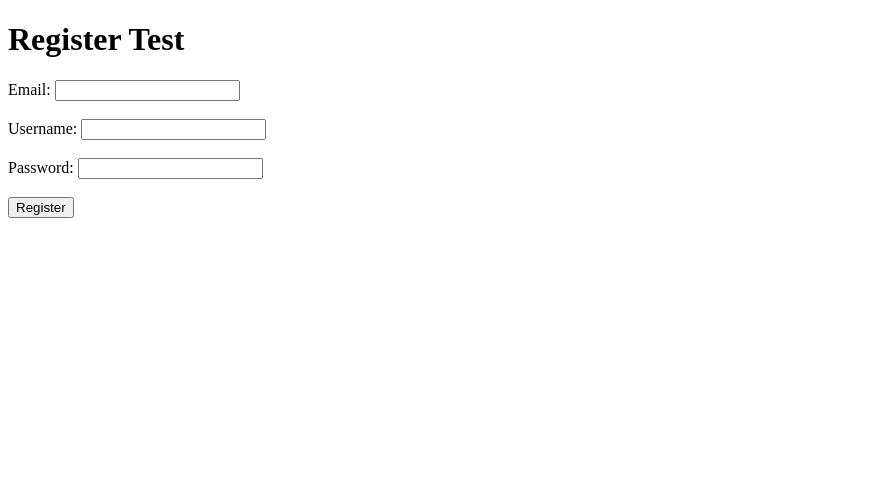
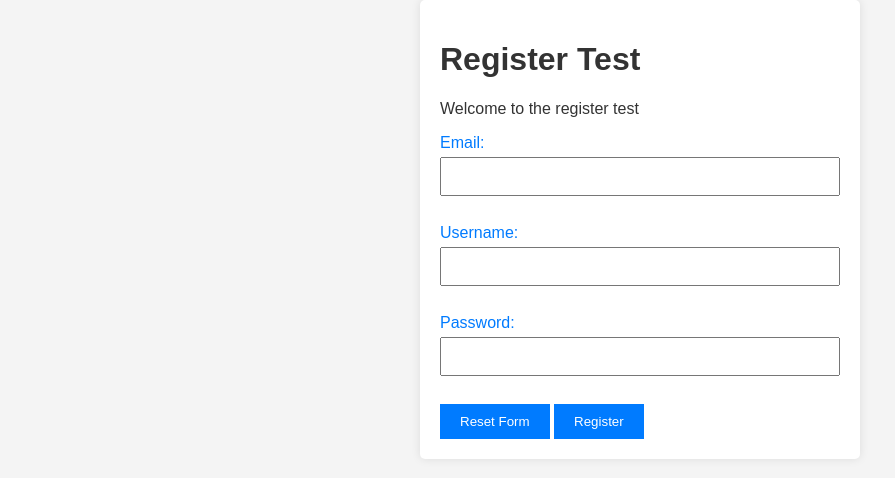
Before and after one commit to 103488159/RegisterPage, a website: page index.html in a window 1280 px wide. Shown: the whole page, without its empty margins (0-895 px from the left). Drawn offline with Linux system fonts and the light colour scheme.

Commit message:
css broke

```diff
--- a/conn_server.js
+++ b/conn_server.js
@@ -9,7 +9,7 @@ const uri = "mongodb+srv://vuongquanngocminh:Themadwizzard01@cluster0.abnlgqt.mo
 
 app.use(bodyParser.urlencoded({ extended: true })); //take value from request by form
 //Creates an Express application. The express() function is a top-level function exported by the express module.
-const port = 3000;
+const port = 4000;
 //at the route send a function with req and res parameter
 
 const client = new MongoClient(uri, {
@@ -49,7 +49,7 @@ app.get("/", (req, res) => {
 app.listen(port, () => {
     console.log(`Example app listening on port ${port}`);
 })
-//remember that `` is different than '' or "". `` allow to use ${value}
+
 //Ctr + C to close
 // value get from body-parser is just a text type
 
@@ -71,4 +71,3 @@ app.post("/iP_form", (req, res) => {
     console.log(newuser)
     res.send("Register successful");
 })
-//to pass information from form to server. One method is using body parser
--- a/index.html
+++ b/index.html
@@ -3,15 +3,29 @@
 <head>
     <meta charset="UTF-8">
     <meta name="viewport" content="width=device-width, initial-scale=1.0">
-    <title>Document</title>
+    <title>Register Taskj</title>
+    <link rel="stylesheet" type="text/css" href="/styles.css">
 </head>
+
 <body>
-    <h1>Register Test</h1>
-    <form action="/ip_form" method="post">
-        Email: <input type="text" name="mail"><br><br>
-        Username: <input type="text" name="name"><br><br>
-        Password: <input type="text" name="pass"><br><br>
-        <button type="submit">Register</button>
-    </form>
+    <div id="main-container">
+        <h1>Register Test</h1>
+        <p>Welcome to the register test</p>
+        <form action="/ip_form" method="post">
+            <label for="email">Email:</label>
+            <input type="text" id="email" name="mail"><br><br>
+
+            <label for="username">Username:</label>
+            <input type="text" id="username" name="name"><br><br>
+
+            <label for="password">Password:</label>
+            <input type="text" id="password" name="pass"><br><br>
+
+            <button type="reset">Reset Form</button>
+            <button type="submit">Register</button>
+        </form>
+    </div>
+
+    <script src="script.js"></script>
 </body>
 </html>
```
